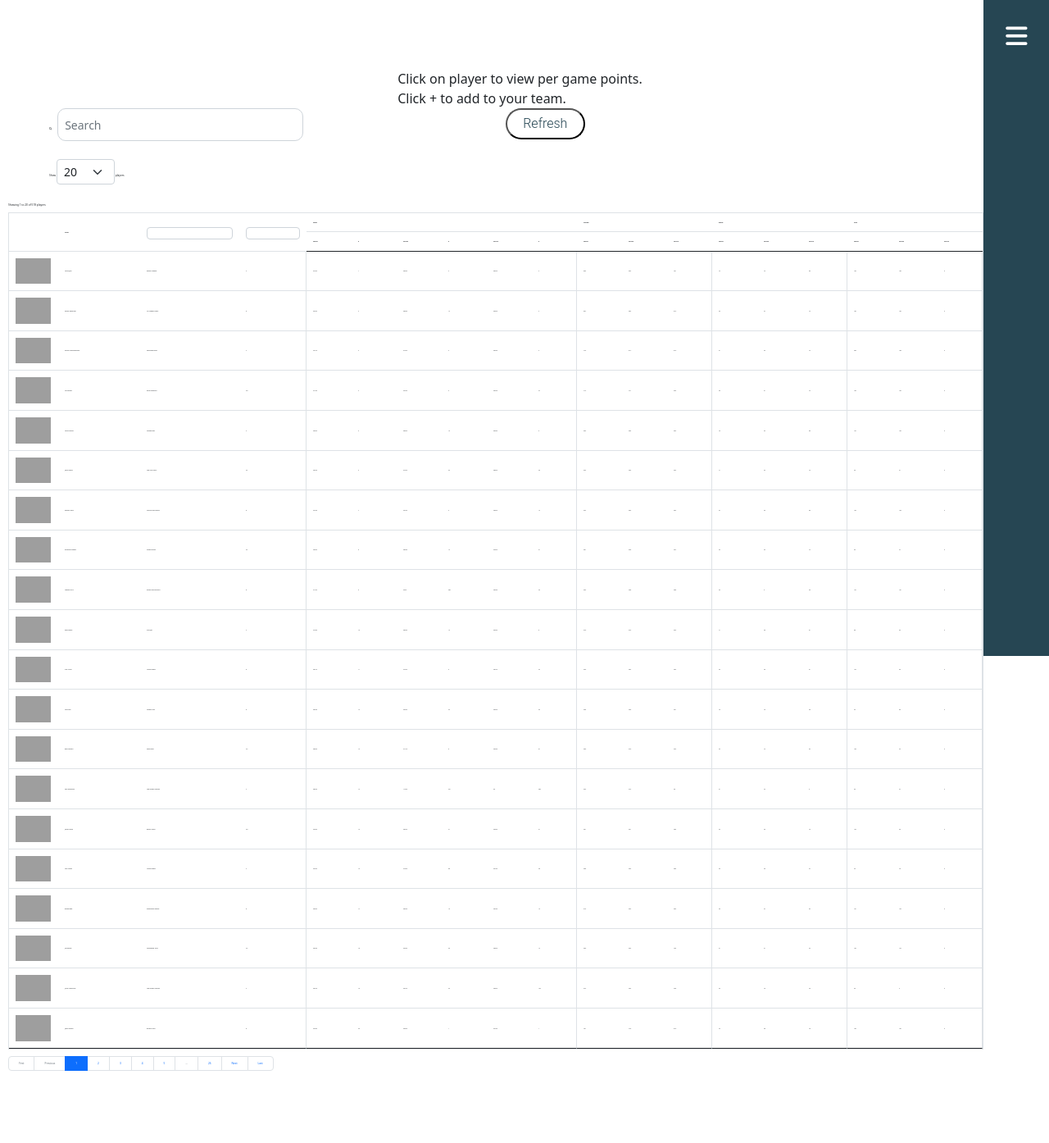
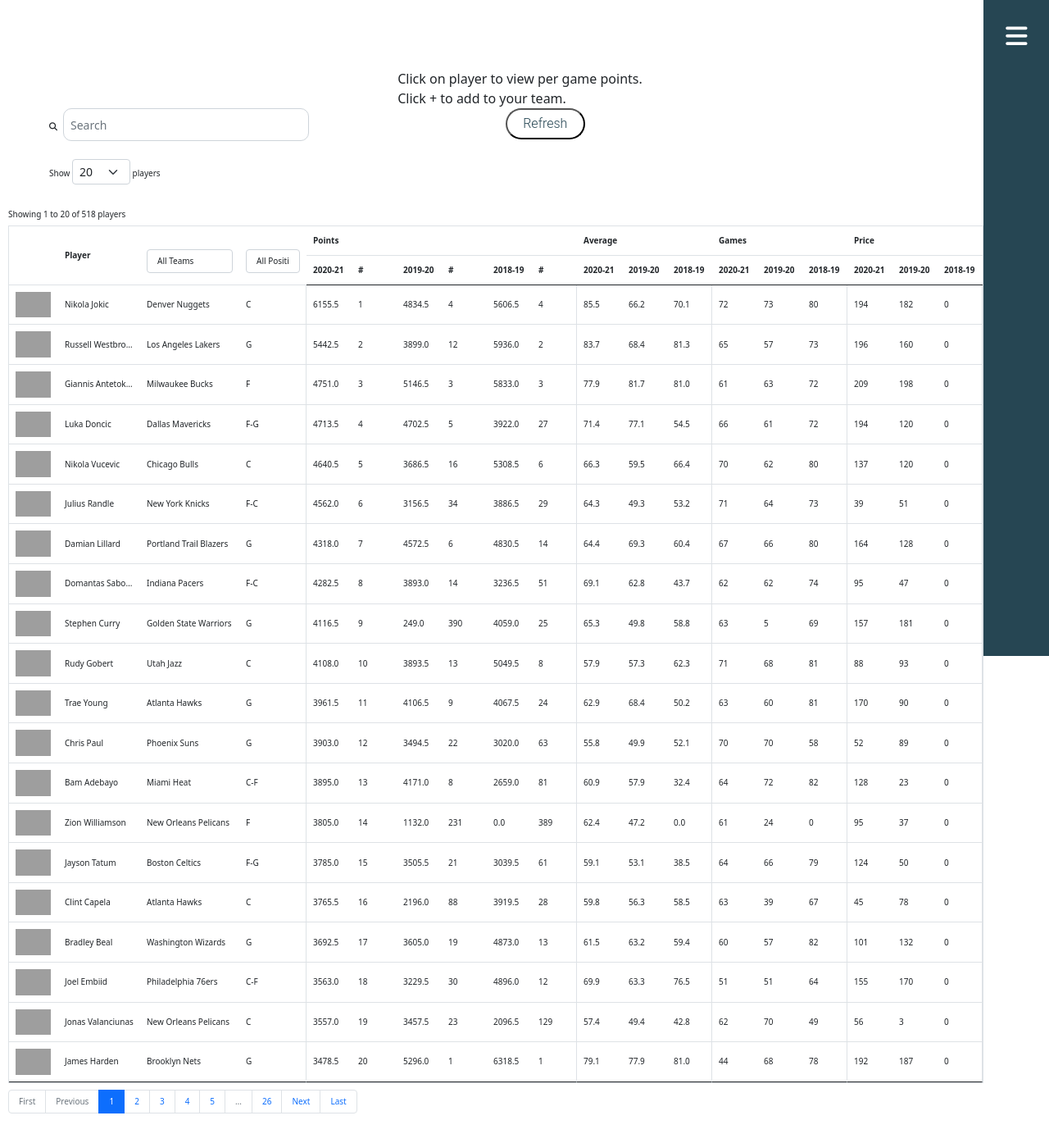
Before and after one commit to Rextremistz/nbafantasyweb, a Django app: page / in a window 1280 px wide. Shown: the whole page at 82% size. Before the commit the page ends 1306 px from the top, so only its background shows below. Run offline with Django 3.2, Linux system fonts and the light colour scheme; lists and menus that the app fills with data are empty; parts of the project's set-up code (start-up, migrations or seed data) failed here and were passed over; some libraries are stand-ins or nearby versions; grey boxes are pictures that could not be loaded.

Commit message:
font size

```diff
--- a/main.scss
+++ b/main.scss
@@ -68,14 +68,14 @@ body{
 
 //header
 #mtable thead tr th {
-    font-size:0.1em;
+    font-size:10px;
     text-align: left;
     padding-top: 10px; padding-bottom: 10px ;
 }
 
 //sorting header
 #mtable thead th.sorting {
-    font-size:0.1em;
+    font-size:10px;
     vertical-align: middle;
     z-index:0;
     white-space: nowrap;
@@ -190,7 +190,7 @@ text-align: center;
 #mtable_filter { //search bar appearance
     float: left;
     padding-left: 50px;
-    font-size: 0.2em;
+    font-size: 10px;
 }
 
 #mtable_length { //show how many data
@@ -198,23 +198,23 @@ text-align: center;
     padding-left: 50px;
     padding-top: 20px;
     padding-bottom: 20px;
-    font-size: 0.2em;
+    font-size: 10px;
 }
 
 #mtable_info { //show x of total data
-    font-size: 0.2em;
+    font-size: 10px;
 }
 
 #mtable_paginate { //pagination
     float: left;
-    font-size: 0.2em;
+    font-size: 10px;
 }
 
 
 
 //data
 #mtable tbody tr td {
-    font-size:0.1em;
+    font-size:10px;
     overflow: hidden;
     white-space: nowrap;
     text-overflow:ellipsis;
@@ -223,7 +223,7 @@ text-align: center;
 
 // selectable list
 .form-control.my-1 {
-    font-size:0.2em;
+    font-size:10px;
 }
 
 //remove sorting icon
@@ -340,7 +340,7 @@ text-align: center;
 .sidebar #stable thead tr th,
 .sidebar #stable tbody tr td,
 .sidebar #stable tfoot tr td {
-    font-size:0.1em;
+    font-size:10px;
     vertical-align: middle;
     white-space: nowrap;
     opacity:0;
@@ -350,7 +350,7 @@ text-align: center;
 .sidebar.open #stable thead tr th,
 .sidebar #stable tbody tr td,
 .sidebar.open #stable tfoot tr td {
-    font-size:0.1em;
+    font-size:10px;
     vertical-align: middle;
     white-space: nowrap;
     opacity:1;
@@ -362,7 +362,7 @@ text-align: center;
 }
 
 #stable tbody tr td.s_data{
-    font-size:0.1em;
+    font-size:10px;
     overflow: hidden;
     white-space: nowrap;
     text-overflow:ellipsis;
@@ -372,7 +372,7 @@ text-align: center;
 
 
 .sidebar #stable tbody tr td.s_img{
-    font-size:0.1em;
+    font-size:10px;
     text-align: center;
     opacity:1;
     cursor: pointer;
@@ -380,7 +380,7 @@ text-align: center;
 
 //data in opened sidebar
 .sidebar.open #stable tbody tr td.s_data {
-    font-size:0.1em;
+    font-size:10px;
     overflow: hidden;
     white-space: nowrap;
     text-overflow:ellipsis;
@@ -389,12 +389,12 @@ text-align: center;
 
 //footer in unopened sidebar
 .sidebar #stable tfoot tr {
-    font-size:0.1em;
+    font-size:10px;
     opacity:0;
 }
 
 .sidebar.open #stable tfoot tr {
-    font-size:0.1em;
+    font-size:10px;
     overflow: hidden;
     white-space: nowrap;
     text-overflow:ellipsis;
```
Also changed, not shown: static/css/main.css.
